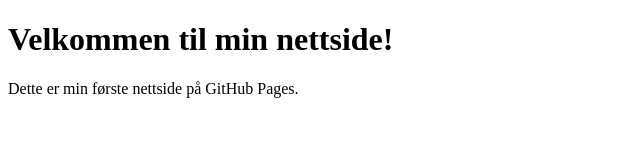
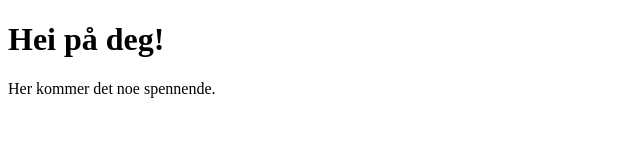
Before and after one commit to N03Adrian/min-nettside, a plain HTML site: page index.html in a window 1280 px wide. Shown: the whole page, without its empty margins (0-640 px from the left). Drawn offline with Linux system fonts and the light colour scheme.

Commit message:
Update index.html

```diff
--- a/index.html
+++ b/index.html
@@ -3,10 +3,10 @@
 <head>
     <meta charset="UTF-8">
     <meta name="viewport" content="width=device-width, initial-scale=1.0">
-    <title>Min Gratis Nettside</title>
+    <title>Adrian</title>
 </head>
 <body>
-    <h1>Velkommen til min nettside!</h1>
-    <p>Dette er min første nettside på GitHub Pages.</p>
+    <h1>Hei på deg!</h1>
+    <p>Her kommer det noe spennende.</p>
 </body>
 </html>
```
